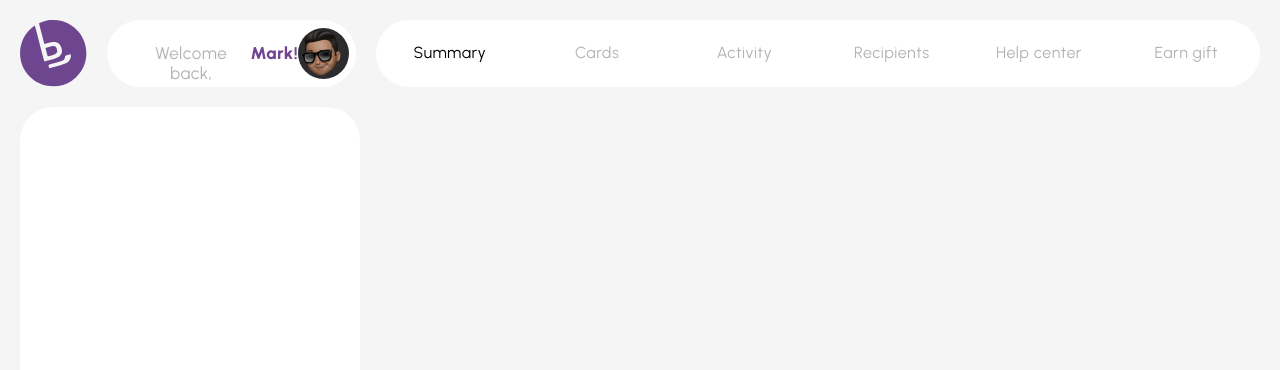
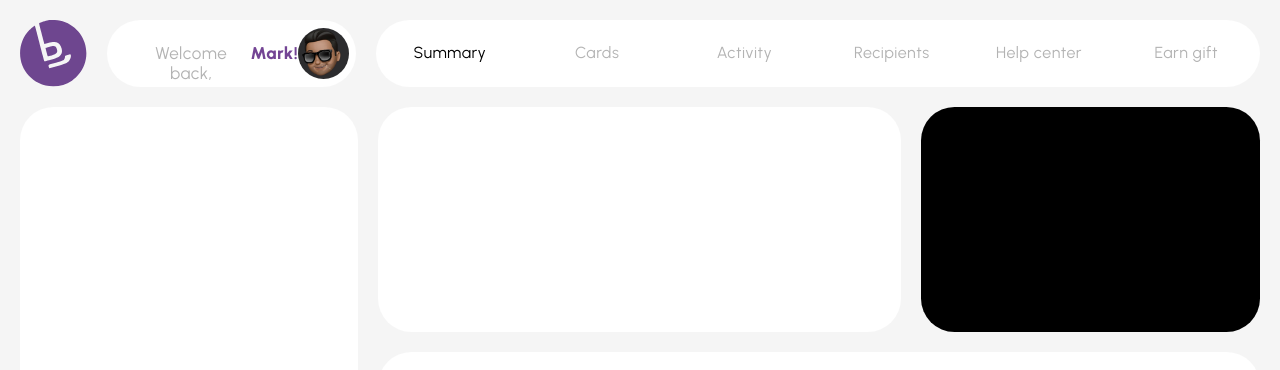
Before and after one commit to MaRkS1234567/MarkBank2.0_React, a React (Vite) app in the folder markbank_react/: page / in a window 1280 px wide. Shown: the top 370 px of the page. Built offline with nearby package versions, Linux system fonts and the light colour scheme.

Commit message:
creating base markup

```diff
--- a/markbank_react/src/assets/styles/index.scss
+++ b/markbank_react/src/assets/styles/index.scss
@@ -15,6 +15,10 @@ body {
   padding: 6px;
 }
 
+.inline {
+  display: flex;
+}
+
 .flex {
   display: flex;
 }
@@ -22,3 +26,11 @@ body {
 .block {
   display: block;
 }
+
+.left {
+  float: left;
+}
+
+.right {
+  float: right;
+}
--- a/markbank_react/src/components/screens/home/Home.jsx
+++ b/markbank_react/src/components/screens/home/Home.jsx
@@ -2,26 +2,29 @@ import Layout from "../../layout/Layout";
 import styles from "./Home.module.scss";
 import Amount from "./amount/Amount";
 import Cards from "./cards/Cards";
+import Contacts from "./contacts/Contacts";
 import Earns from "./earns/Earns";
+import History from "./history/History";
+import Invites from "./invites/Invites";
 
 const Home = () => {
   return (
     <>
       <Layout></Layout>
-      {/* <div className="flex"> */}
-      <div className="block">
-        <Cards />
-        <Earns />
-      </div>
-      {/* <div className="block">
-          <div className="flex">
-          <Amount />
-          <Invites />
+      <div className="inline">
+        <div className={styles.left}>
+          <Cards />
+          <Earns />
+        </div>
+        <div className={styles.right}>
+          <div className="inline">
+            <Amount />
+            <Invites />
           </div>
           <Contacts />
           <History />
-        </div> */}
-      {/* </div> */}
+        </div>
+      </div>
     </>
   );
 };
--- a/markbank_react/src/components/screens/home/Home.module.scss
+++ b/markbank_react/src/components/screens/home/Home.module.scss
@@ -0,0 +1,7 @@
+.left {
+  width: calc(22% + 65px);
+}
+
+.right {
+  width: calc(78% - 65px);
+}
--- a/markbank_react/src/components/screens/home/amount/Amount.module.scss
+++ b/markbank_react/src/components/screens/home/amount/Amount.module.scss
@@ -3,7 +3,7 @@
   margin-left: 20px;
   background: white !important;
   border-radius: 33.5px;
-  height: 200px;
-  width: 40px;
-  margin-left: auto;
+  height: 225px;
+  width: 58%;
+  margin-left: right;
 }
--- a/markbank_react/src/components/screens/home/cards/Cards.module.scss
+++ b/markbank_react/src/components/screens/home/cards/Cards.module.scss
@@ -2,6 +2,6 @@
   margin-top: 20px;
   background: white !important;
   border-radius: 33.5px;
-  height: 550px;
-  width: calc(22% + 67px);
+  height: 580px;
+  width: 100%;
 }
--- a/markbank_react/src/components/screens/home/contacts/Contacts.jsx
+++ b/markbank_react/src/components/screens/home/contacts/Contacts.jsx
@@ -0,0 +1,7 @@
+import styles from "./Contacts.module.scss";
+
+const Contacts = () => {
+  return <div className={styles.contacts}></div>;
+};
+
+export default Contacts;
--- a/markbank_react/src/components/screens/home/contacts/Contacts.module.scss
+++ b/markbank_react/src/components/screens/home/contacts/Contacts.module.scss
@@ -0,0 +1,8 @@
+.contacts {
+  height: 180px;
+  width: calc(100% - 20px);
+  background: white;
+  border-radius: 33.5px;
+  margin-left: 20px;
+  margin-top: 20px;
+}
--- a/markbank_react/src/components/screens/home/earns/Earns.module.scss
+++ b/markbank_react/src/components/screens/home/earns/Earns.module.scss
@@ -3,5 +3,5 @@
   background: white !important;
   border-radius: 33.5px;
   height: 200px;
-  width: calc(22% + 67px);
+  width: 100%;
 }
--- a/markbank_react/src/components/screens/home/history/History.jsx
+++ b/markbank_react/src/components/screens/home/history/History.jsx
@@ -0,0 +1,7 @@
+import styles from "./History.module.scss";
+
+const History = () => {
+  return <div className={styles.history}></div>;
+};
+
+export default History;
--- a/markbank_react/src/components/screens/home/history/History.module.scss
+++ b/markbank_react/src/components/screens/home/history/History.module.scss
@@ -0,0 +1,8 @@
+.history {
+  height: 355px;
+  width: calc(100% - 20px);
+  background: white;
+  border-radius: 33.5px;
+  margin-left: 20px;
+  margin-top: 20px;
+}
--- a/markbank_react/src/components/screens/home/invites/Invites.jsx
+++ b/markbank_react/src/components/screens/home/invites/Invites.jsx
@@ -0,0 +1,7 @@
+import styles from "./Invites.module.scss";
+
+const Invites = () => {
+  return <div className={styles.invites}></div>;
+};
+
+export default Invites;
--- a/markbank_react/src/components/screens/home/invites/Invites.module.scss
+++ b/markbank_react/src/components/screens/home/invites/Invites.module.scss
@@ -0,0 +1,7 @@
+.invites {
+  background: black;
+  border-radius: 33.5px;
+  width: calc(42% - 40px);
+  margin-top: 20px;
+  margin-left: 20px;
+}
```
